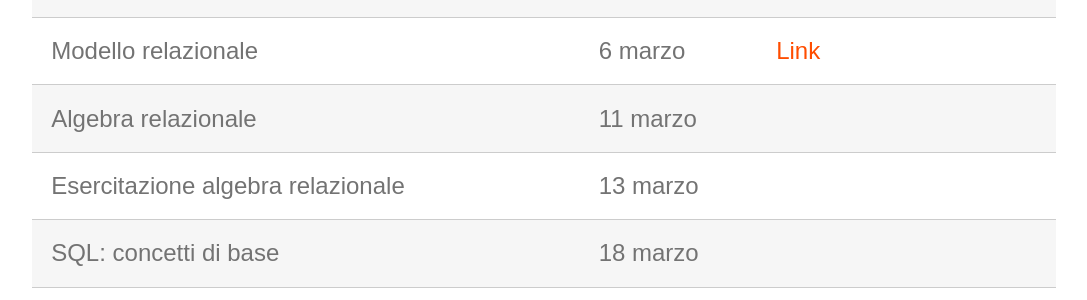
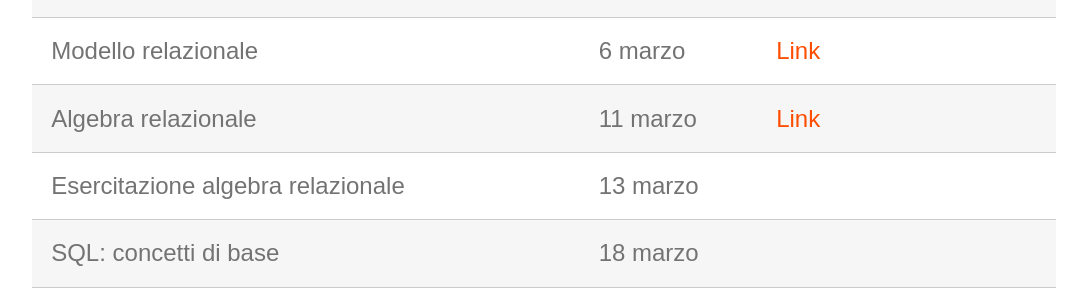
Before and after one commit to perceivelab/db-fo-24, a Jekyll site: the page built from index.md, in a window 1280 px wide and 900 px high, scrolled down 771 px. Shown: the part 155-455 px from the top of the window, without its empty margins (96-1183 px from the left). Built offline with Jekyll 4.4.1, drawn with Linux system fonts in a browser that asks for light colours.

Commit message:
Update index.md

```diff
--- a/index.md
+++ b/index.md
@@ -26,7 +26,7 @@ Il programma delle lezioni è provvisorio e può subire variazioni.
 |-------------------------------------------|------------------|-------------------------------  |-------------|
 | Introduzione Corso                        | 6 marzo | [Link](https://studentiunict-my.sharepoint.com/:b:/g/personal/simone_palazzo_unict_it/EcEQo0RU_HBEghaVtbzMlKkBFz4dkVDQEbVolZUmJ_lXRw?e=0zzyoT)
 | Modello relazionale                       | 6 marzo | [Link](https://studentiunict-my.sharepoint.com/:b:/g/personal/simone_palazzo_unict_it/EUYekvU8Ec9Oj4CYHyXNHo0BdiYQinHlffKWkCFTcR-3Jw?e=v5UrQR)
-| Algebra relazionale                       | 11 marzo |
+| Algebra relazionale                       | 11 marzo | [Link](https://studentiunict-my.sharepoint.com/:b:/g/personal/simone_palazzo_unict_it/EfOjXxpmWtVKpeM0qJyJR1wB39FAFL6JJYEi9heyoijMlg?e=NGHcJO)
 | Esercitazione algebra relazionale         | 13 marzo |
 | SQL: concetti di base                     | 18 marzo |
 | SQL avanzato                              | 20 marzo |
```
